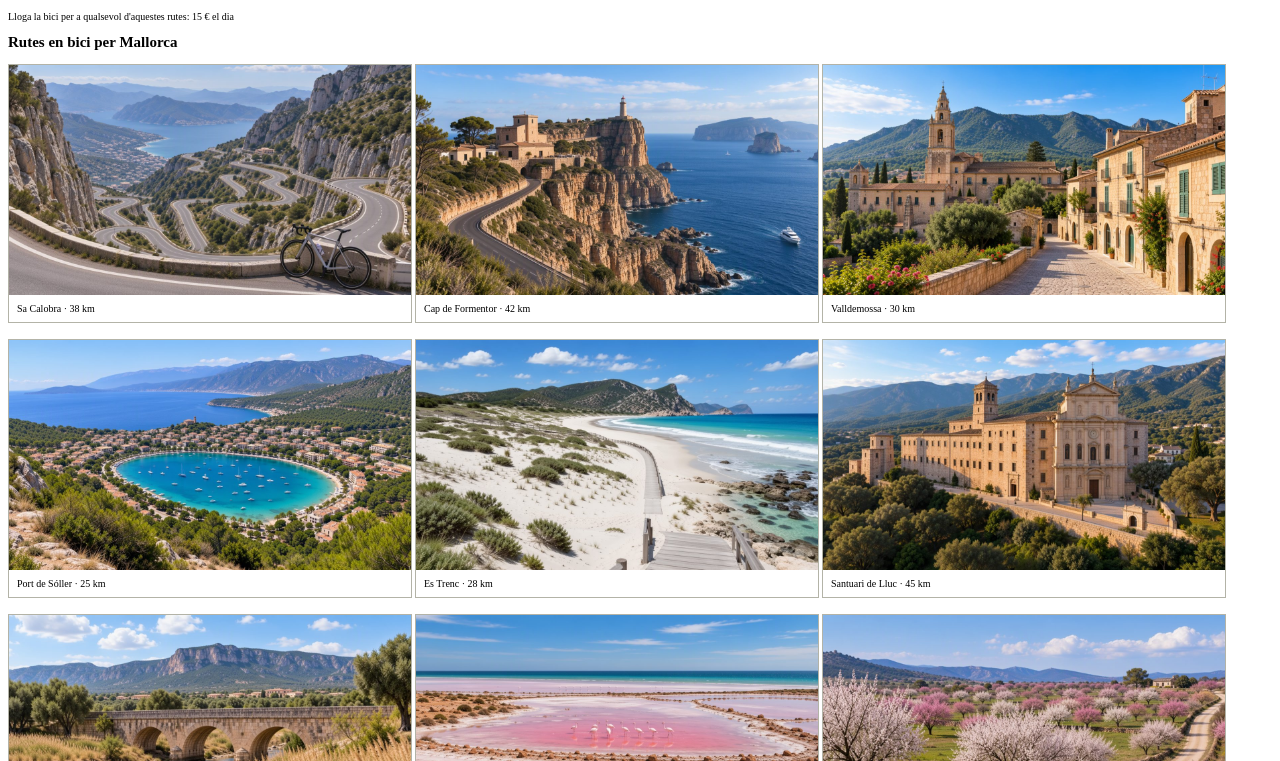
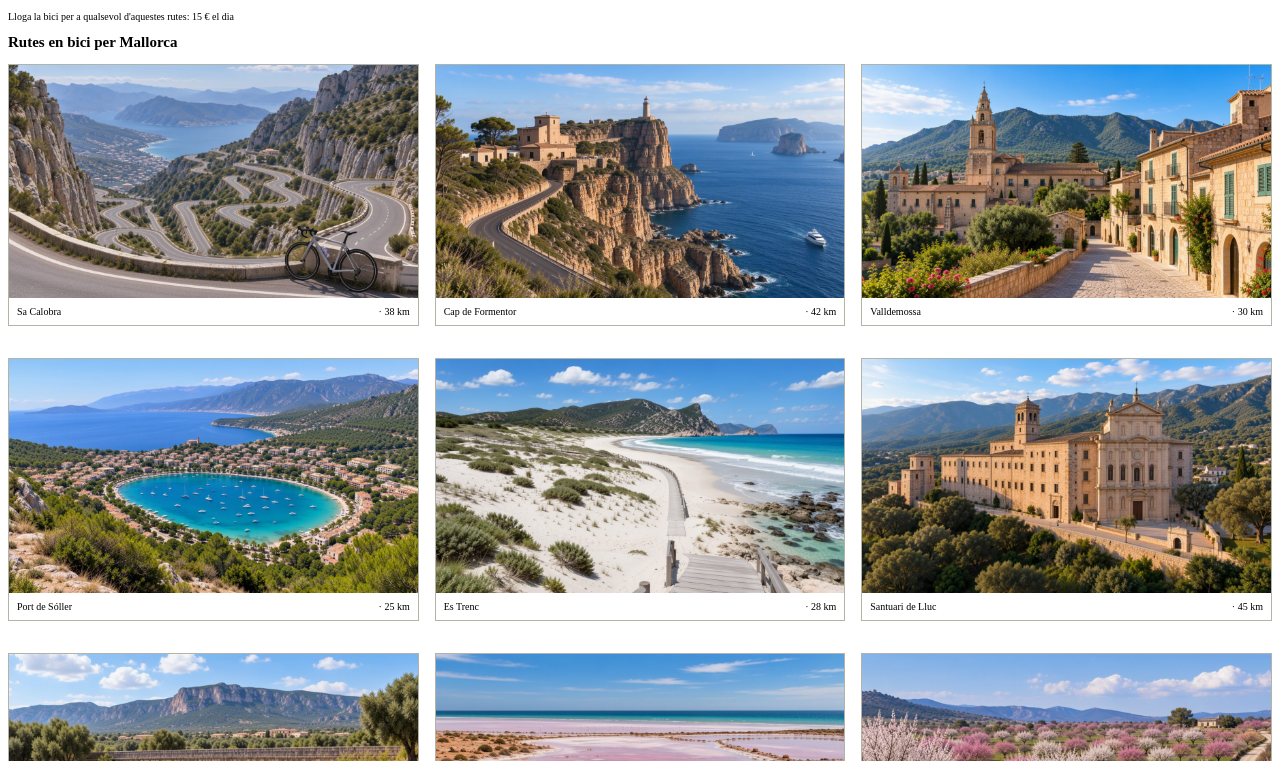
Before and after one commit to Alonsoggg244/gottschling_alonso_valentino_solucions_examen1, a plain HTML site: page galeria.html in a window 1280 px wide. Shown: the part 39-800 px from the top of the page. Drawn offline with Linux system fonts and the light colour scheme.

Commit message:
5_2: galeria amb flexbox

```diff
--- a/css/galeria.css
+++ b/css/galeria.css
@@ -7,6 +7,12 @@ html {
 *::before,
 *::after {
     box-sizing: inherit;
+}
+
+.galeria {
+    display: flex;
+    flex-wrap: wrap;
+    gap: 16px;
 }
 
 .galeria figure {
@@ -34,11 +40,15 @@ html {
     display: none;
 }
 
+figcaption {
+    display: flex;
+    justify-content: space-between;
+    padding: 8px 10px;
+}
+
 @media (min-width: 576px) {
-    .galeria figure {
-        display: inline-block;
-        width: 48%;
-        vertical-align: top;
+    figure {
+        width: calc((100%-16px) / 2);
     }
 }
 
@@ -49,11 +59,14 @@ html {
 
     .banner {
         display: block;
+        display: flex;
+        justify-content: space-between;
+        align-items: center;
     }
 }
 
 @media (min-width: 992px) {
-    .galeria figure {
-        width: 32%;
+    figure {
+        width: calc((100% - 32px) / 3);
     }
 }
--- /dev/null
+++ b/css/galeria_flex.css
@@ -0,0 +1,105 @@
+/* Els dos trucs */
+html {
+    box-sizing: border-box;
+    font-size: 62.5%;
+}
+
+*,
+*::before,
+*::after {
+    box-sizing: inherit;
+}
+
+body {
+
+    margin: 0;
+    font-size: 1.6rem;
+    font-family: Georgia, serif;
+    background-color: #f3f1ec;
+}
+
+header {
+    background-color: #1750a1;
+    color: white;
+    padding: 16px;
+
+}
+
+header h1 {
+    margin: 0;
+    font-size: 2.8rem;
+}
+
+.banner {
+    display: none;
+    margin: 0;
+}
+
+main {
+    padding: 0 16px 16px;
+}
+
+/* Mòbil: una foto per fila */
+figure {
+    margin: 0;
+    /* fora el marge de fàbrica
+*/
+    width: 100%;
+    background-color: white;
+    border: 1px solid #d8d3c9;
+}
+
+figure img {
+    display: block;
+    width: 100%;
+}
+
+.galeria {
+    display: flex;
+    flex-wrap: wrap;
+    /* si no hi caben, a la fila següent */
+    gap: 16px;
+    /* l’espai entre fotos: fora marges */
+}
+
+figcaption {
+    display: flex;
+    justify-content: space-between;
+    padding: 8px 10px;
+}
+
+.km {
+    display: none;
+    color: #6b6459;
+}
+
+/* A partir de 576 px: dues fotos per fila */
+@media (min-width: 576px) {
+    figure {
+        width: calc((100% - 16px) / 2);
+    }
+}
+
+/* A partir de 768 px: els km i el bàner */
+@media (min-width: 768px) {
+    .km {
+        display: inline;
+    }
+
+    .banner {
+        display: block;
+    }
+
+    header {
+        display: flex;
+        justify-content: space-between;
+        align-items: center;
+    }
+}
+
+/* A partir de 992 px: tres fotos per fila */
+@media (min-width: 992px) {
+    figure {
+        width: calc((100% - 32px) / 3);
+    }
+}
```
Also changed, not shown: contacte.html (+1 -0 lines), galeria_flex.html (added, +77 -0 lines), index.html (+1 -0 lines).
